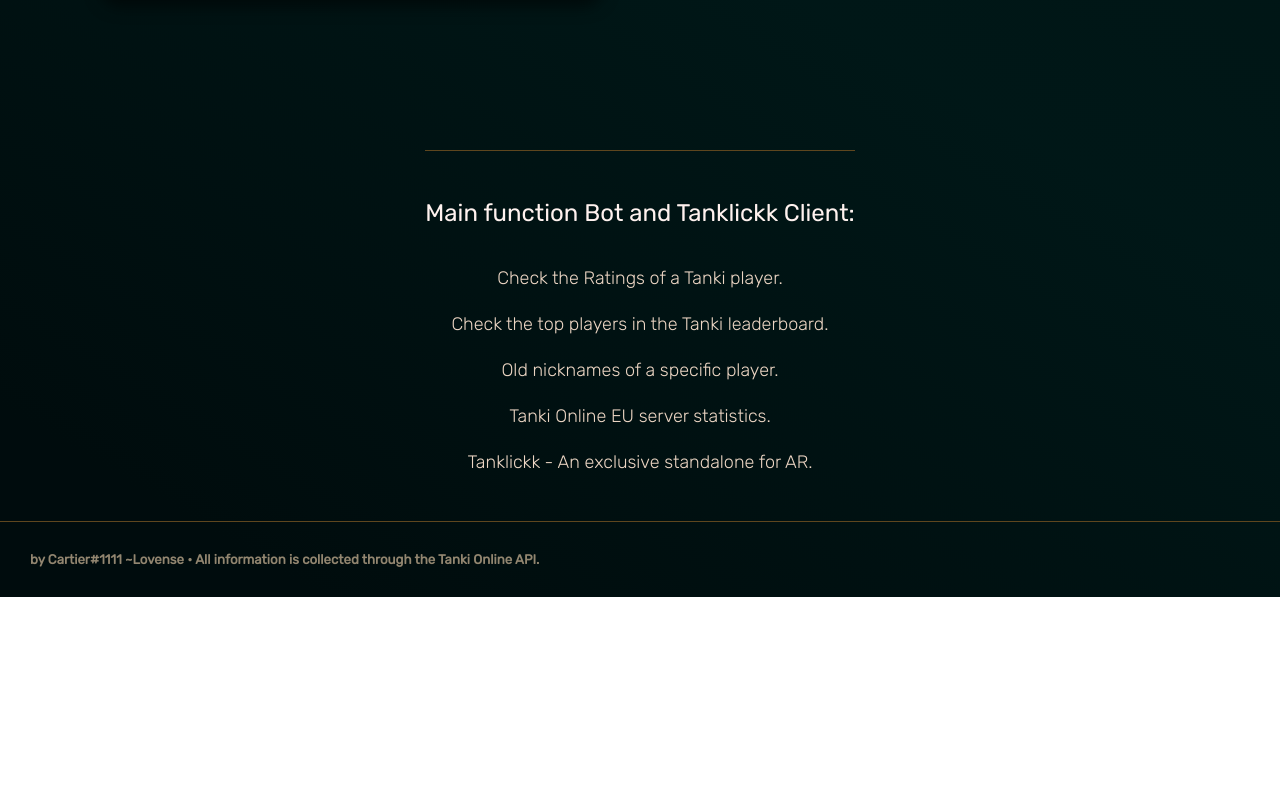
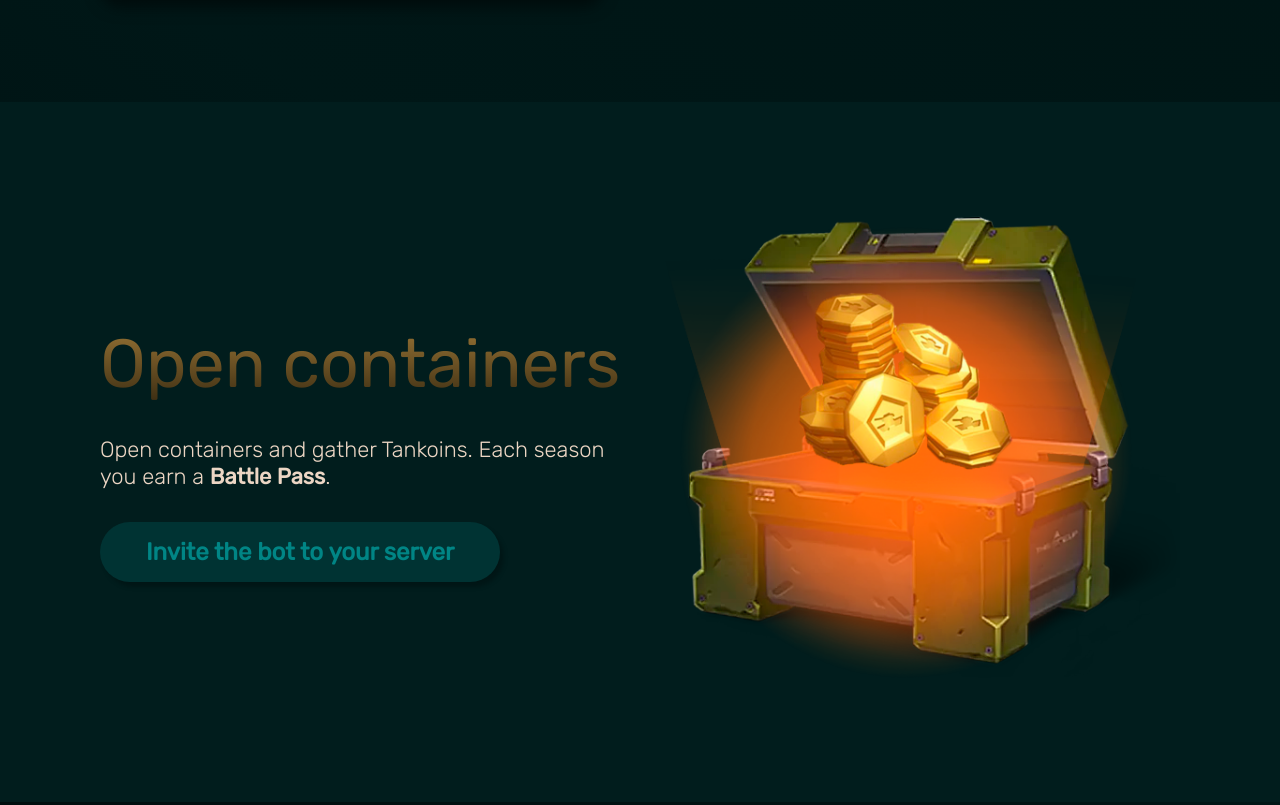
Before and after one commit to underpaks/lpage-tw, a plain HTML site: page index.html in a window 1280 px wide. Shown: the part 1033-1838 px from the top of the page. Before the commit the page ends 1630 px from the top, so only its background shows below. Drawn offline with Linux system fonts and the light colour scheme.

Commit message:
omitmizações 2

```diff
--- a/index.html
+++ b/index.html
@@ -73,6 +73,26 @@
           </h2>
         </div>
       </section>
+      <section class="section3">
+        <div class="main-section3-div">
+          <h1 class="main-section1-h1-title">Open containers</h1>
+          <h2 class="main-section1-h2-description">
+            Open containers and gather Tankoins. Each season you earn a <strong>Battle Pass</strong>.
+          </h2>
+          <div class="main-buttons">
+            <a
+              href="https://discord.com/api/oauth2/authorize?client_id=452535984576397323&permissions=8&scope=applications.commands%20bot"
+            >
+              <button class="main-section3-button">Invite the bot to your server</button>
+            </a>
+          </div>
+        </div>
+        <img
+          class="main-section3-img"
+          src="assets/index/Open-Container.png"
+          alt="Open Container"
+        />
+      </section>
       <section class="two-section">
         <h3 class="section2-h3-faq-title">
           Main function Bot and Tanklickk Client:
--- a/style.css
+++ b/style.css
@@ -76,8 +76,23 @@ body {
   justify-content: space-around;
 }
 
+.section3 {
+  background-color: #011d1d;
+  padding: 100px;
+  display: flex;
+  flex-direction: row;
+  align-items: center;
+  justify-content: space-around;
+}
+
 
 .main-section1-div {
+  display: flex;
+  flex-direction: column;
+  gap: 32px;
+}
+
+.main-section3-div {
   display: flex;
   flex-direction: column;
   gap: 32px;
@@ -145,6 +160,20 @@ body {
   color: #110d06;
 }
 
+.main-section3-button {
+  margin-right: 20px;
+  background-color: #003333;
+  width: 400px;
+  height: 60px;
+  border: none;
+  box-shadow: 4px 5px 4px rgba(0, 0, 0, 0.25);
+  border-radius: 40px;
+  font-family: "Rubik", sans-serif;
+  font-weight: 600;
+  font-size: 24px;
+  color: #008585;
+}
+
 .main-section1-button2 {
   background-color: #094e0c;
   width: 380px;
@@ -158,8 +187,13 @@ body {
   color: #10b618;
 }
 
+
 .main-section1-button:hover {
   background-color: #553a0d;
+}
+
+.main-section3-button:hover {
+  background-color: #011818;
 }
 
 .main-section1-img {
@@ -172,6 +206,12 @@ body {
   height: 350px;
   border-radius: 20px;
   animation: float 6s ease-in-out infinite;
+}
+
+.main-section3-img {
+  height: 500px;
+  border-radius: 20px;
+  /*animation: float 4s ease-in-out infinite;*/
 }
 
 .two-section {
```
Also changed, not shown: assets/index/Open-Container.png (added).
